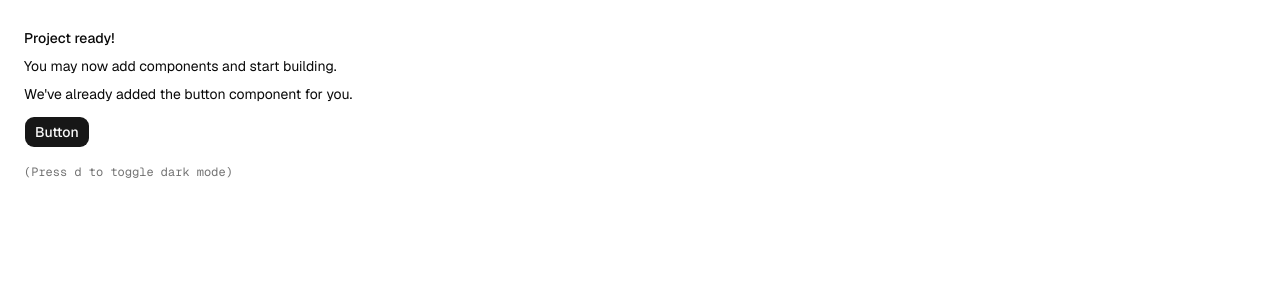
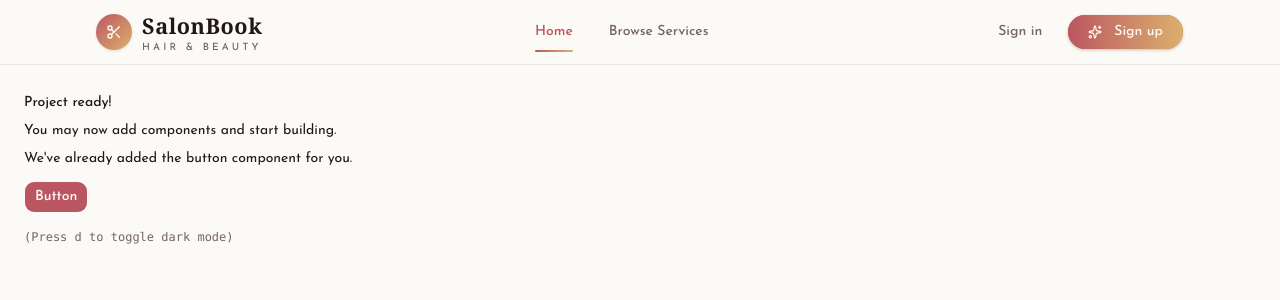
Before and after one commit to ArannaBarua1971/salon-client, a Next.js app: page / in a window 1280 px wide. Shown: the top 300 px of the page. Built offline with nearby package versions, Linux system fonts and the light colour scheme.

Commit message:
create navbar

```diff
--- /dev/null
+++ b/app/api/auth/[...all]/route.ts
@@ -0,0 +1,4 @@
+import { auth } from "@/lib/auth"; // path to your auth file
+import { toNextJsHandler } from "better-auth/next-js";
+
+export const { POST, GET } = toNextJsHandler(auth);
--- /dev/null
+++ b/app/components/layout/navbar.tsx
@@ -0,0 +1,163 @@
+"use client"
+
+import Link from "next/link"
+import { usePathname } from "next/navigation"
+import { useState } from "react"
+import { Menu, Scissors, Sparkles, X } from "lucide-react"
+
+import { Button, buttonVariants } from "@/components/ui/button"
+import { cn } from "@/lib/utils"
+
+const navLinks = [
+  { href: "/", label: "Home" },
+  { href: "/services", label: "Browse Services" },
+]
+
+export function Navbar() {
+  const pathname = usePathname()
+  const [open, setOpen] = useState(false)
+
+
+  const isActive = (href: string) =>
+    href === "/" ? pathname === "/" : pathname.startsWith(href)
+
+  return (
+    <header className="sticky top-0 z-50 w-full border-b border-border/70 bg-background/85 backdrop-blur-md">
+      <div className="mx-auto flex h-16 max-w-6xl items-center justify-between gap-4 px-4 sm:px-6 lg:px-8">
+        {/* Logo */}
+        <Link
+          href="/"
+          onClick={() => setOpen(false)}
+          className="group flex items-center gap-2.5 rounded-lg outline-none focus-visible:ring-3 focus-visible:ring-ring/50"
+        >
+          <span className="flex size-9 shrink-0 items-center justify-center rounded-full bg-linear-to-br from-rose-gold to-gold text-primary-foreground shadow-sm transition-transform duration-300 group-hover:scale-105">
+            <Scissors className="size-4" />
+          </span>
+          <span className="flex flex-col leading-none">
+            <span className="font-heading text-xl font-semibold tracking-wide text-foreground sm:text-[1.35rem]">
+              SalonBook
+            </span>
+            <span className="mt-0.5 text-[9px] font-medium tracking-[0.32em] text-muted-foreground uppercase sm:text-[10px]">
+              Hair &amp; Beauty
+            </span>
+          </span>
+        </Link>
+
+        {/* Desktop navigation */}
+        <nav className="hidden items-center gap-1 md:flex" aria-label="Main">
+          {navLinks.map((link) => (
+            <Link
+              key={link.href}
+              href={link.href}
+              aria-current={isActive(link.href) ? "page" : undefined}
+              className={cn(
+                "relative rounded-full px-4 py-2 text-sm font-medium transition-colors outline-none focus-visible:ring-3 focus-visible:ring-ring/50",
+                isActive(link.href)
+                  ? "text-rose-gold"
+                  : "text-muted-foreground hover:text-foreground"
+              )}
+            >
+              {link.label}
+              <span
+                className={cn(
+                  "absolute inset-x-4 -bottom-0.5 h-0.5 rounded-full bg-linear-to-r from-rose-gold to-gold transition-transform duration-300",
+                  isActive(link.href) ? "scale-x-100" : "scale-x-0"
+                )}
+              />
+            </Link>
+          ))}
+        </nav>
+
+        {/* Desktop auth actions */}
+        <div className="hidden items-center gap-2 md:flex">
+          <Link
+            href="/sign-in"
+            className={cn(
+              buttonVariants({ variant: "ghost" }),
+              "h-9 px-4 text-muted-foreground hover:text-foreground"
+            )}
+          >
+            Sign in
+          </Link>
+          <Link
+            href="/sign-up"
+            className={cn(
+              buttonVariants({ variant: "default" }),
+              "h-9 rounded-full bg-linear-to-r from-rose-gold to-gold px-5 text-primary-foreground shadow-sm hover:opacity-90"
+            )}
+          >
+            <Sparkles className="mr-1.5 size-3.5" />
+            Sign up
+          </Link>
+        </div>
+
+        {/* Mobile menu toggle */}
+        <Button
+          variant="ghost"
+          size="icon"
+          className="size-9 text-foreground md:hidden"
+          aria-label={open ? "Close menu" : "Open menu"}
+          aria-expanded={open}
+          aria-controls="mobile-menu"
+          onClick={() => setOpen((value) => !value)}
+        >
+          {open ? <X className="size-5" /> : <Menu className="size-5" />}
+        </Button>
+      </div>
+
+      {/* Mobile menu */}
+      {open && (
+        <div
+          id="mobile-menu"
+          className="animate-in border-t border-border/70 bg-background duration-200 fade-in slide-in-from-top-2 md:hidden"
+        >
+          <nav
+            className="mx-auto flex max-w-6xl flex-col gap-1 px-4 py-4 sm:px-6"
+            aria-label="Mobile"
+          >
+            {navLinks.map((link) => (
+              <Link
+                key={link.href}
+                href={link.href}
+                aria-current={isActive(link.href) ? "page" : undefined}
+                onClick={() => setOpen(false)}
+                className={cn(
+                  "rounded-lg px-3 py-2.5 text-base font-medium transition-colors outline-none focus-visible:ring-3 focus-visible:ring-ring/50",
+                  isActive(link.href)
+                    ? "bg-rose-gold/10 text-rose-gold"
+                    : "text-muted-foreground hover:bg-muted hover:text-foreground"
+                )}
+              >
+                {link.label}
+              </Link>
+            ))}
+
+            <div className="mt-3 flex flex-col gap-2 border-t border-border/70 pt-4">
+              <Link
+                href="/sign-in"
+                onClick={() => setOpen(false)}
+                className={cn(
+                  buttonVariants({ variant: "outline" }),
+                  "h-10 w-full rounded-full text-base"
+                )}
+              >
+                Sign in
+              </Link>
+              <Link
+                href="/sign-up"
+                onClick={() => setOpen(false)}
+                className={cn(
+                  buttonVariants({ variant: "default" }),
+                  "h-10 w-full rounded-full bg-linear-to-r from-rose-gold to-gold text-base text-primary-foreground shadow-sm hover:opacity-90"
+                )}
+              >
+                <Sparkles className="mr-1.5 size-4" />
+                Sign up
+              </Link>
+            </div>
+          </nav>
+        </div>
+      )}
+    </header>
+  )
+}
--- a/app/globals.css
+++ b/app/globals.css
@@ -5,7 +5,10 @@
 @custom-variant dark (&:is(.dark *));
 
 @theme inline {
-    --font-heading: var(--font-sans);
+  --font-heading:
+    "Cormorant Garamond", "Playfair Display", Georgia, "Times New Roman", serif;
+  --color-rose-gold: var(--rose-gold);
+  --color-gold: var(--gold);
   --font-sans: var(--font-sans);
   --color-sidebar-ring: var(--sidebar-ring);
   --color-sidebar-border: var(--sidebar-border);
@@ -48,72 +51,79 @@
 }
 
 :root {
-    --background: oklch(1 0 0);
-    --foreground: oklch(0.145 0 0);
-    --card: oklch(1 0 0);
-    --card-foreground: oklch(0.145 0 0);
-    --popover: oklch(1 0 0);
-    --popover-foreground: oklch(0.145 0 0);
-    --primary: oklch(0.205 0 0);
-    --primary-foreground: oklch(0.985 0 0);
-    --secondary: oklch(0.97 0 0);
-    --secondary-foreground: oklch(0.205 0 0);
-    --muted: oklch(0.97 0 0);
-    --muted-foreground: oklch(0.556 0 0);
-    --accent: oklch(0.97 0 0);
-    --accent-foreground: oklch(0.205 0 0);
+  /* Salon palette */
+  --rose-gold: oklch(0.58 0.13 15);
+  --gold: oklch(0.78 0.1 78);
+
+  --background: oklch(0.985 0.006 85);
+  --foreground: oklch(0.22 0.015 40);
+  --card: oklch(1 0.004 85);
+  --card-foreground: oklch(0.22 0.015 40);
+  --popover: oklch(1 0.004 85);
+  --popover-foreground: oklch(0.22 0.015 40);
+  --primary: oklch(0.58 0.13 15);
+  --primary-foreground: oklch(0.99 0.005 40);
+  --secondary: oklch(0.955 0.015 85);
+  --secondary-foreground: oklch(0.3 0.02 20);
+  --muted: oklch(0.955 0.012 85);
+  --muted-foreground: oklch(0.52 0.02 40);
+  --accent: oklch(0.945 0.025 30);
+  --accent-foreground: oklch(0.3 0.03 15);
   --destructive: oklch(0.577 0.245 27.325);
-    --border: oklch(0.922 0 0);
-    --input: oklch(0.922 0 0);
-    --ring: oklch(0.708 0 0);
-    --chart-1: oklch(0.87 0 0);
-    --chart-2: oklch(0.556 0 0);
+  --border: oklch(0.9 0.015 85);
+  --input: oklch(0.9 0.015 85);
+  --ring: oklch(0.58 0.13 15);
+  --chart-1: oklch(0.58 0.13 15);
+  --chart-2: oklch(0.78 0.1 78);
   --chart-3: oklch(0.439 0 0);
   --chart-4: oklch(0.371 0 0);
   --chart-5: oklch(0.269 0 0);
   --radius: 0.625rem;
   --sidebar: oklch(0.985 0 0);
   --sidebar-foreground: oklch(0.145 0 0);
-    --sidebar-primary: oklch(0.205 0 0);
-    --sidebar-primary-foreground: oklch(0.985 0 0);
-    --sidebar-accent: oklch(0.97 0 0);
-    --sidebar-accent-foreground: oklch(0.205 0 0);
-    --sidebar-border: oklch(0.922 0 0);
-    --sidebar-ring: oklch(0.708 0 0);
+  --sidebar-primary: oklch(0.58 0.13 15);
+  --sidebar-primary-foreground: oklch(0.99 0.005 40);
+  --sidebar-accent: oklch(0.945 0.025 30);
+  --sidebar-accent-foreground: oklch(0.3 0.03 15);
+  --sidebar-border: oklch(0.9 0.015 85);
+  --sidebar-ring: oklch(0.58 0.13 15);
 }
 
 .dark {
-    --background: oklch(0.145 0 0);
-    --foreground: oklch(0.985 0 0);
-    --card: oklch(0.205 0 0);
-    --card-foreground: oklch(0.985 0 0);
-    --popover: oklch(0.205 0 0);
-    --popover-foreground: oklch(0.985 0 0);
-    --primary: oklch(0.922 0 0);
-    --primary-foreground: oklch(0.205 0 0);
-    --secondary: oklch(0.269 0 0);
-    --secondary-foreground: oklch(0.985 0 0);
-    --muted: oklch(0.269 0 0);
-    --muted-foreground: oklch(0.708 0 0);
-    --accent: oklch(0.269 0 0);
-    --accent-foreground: oklch(0.985 0 0);
+  --rose-gold: oklch(0.74 0.11 18);
+  --gold: oklch(0.82 0.09 80);
+
+  --background: oklch(0.17 0.02 345);
+  --foreground: oklch(0.97 0.005 40);
+  --card: oklch(0.21 0.02 345);
+  --card-foreground: oklch(0.97 0.005 40);
+  --popover: oklch(0.21 0.02 345);
+  --popover-foreground: oklch(0.97 0.005 40);
+  --primary: oklch(0.74 0.11 18);
+  --primary-foreground: oklch(0.2 0.03 345);
+  --secondary: oklch(0.27 0.02 345);
+  --secondary-foreground: oklch(0.97 0.005 40);
+  --muted: oklch(0.26 0.02 345);
+  --muted-foreground: oklch(0.7 0.015 40);
+  --accent: oklch(0.3 0.03 350);
+  --accent-foreground: oklch(0.97 0.005 40);
   --destructive: oklch(0.704 0.191 22.216);
-    --border: oklch(1 0 0 / 10%);
-    --input: oklch(1 0 0 / 15%);
-    --ring: oklch(0.556 0 0);
-    --chart-1: oklch(0.87 0 0);
-    --chart-2: oklch(0.556 0 0);
+  --border: oklch(1 0 0 / 12%);
+  --input: oklch(1 0 0 / 16%);
+  --ring: oklch(0.74 0.11 18);
+  --chart-1: oklch(0.74 0.11 18);
+  --chart-2: oklch(0.82 0.09 80);
   --chart-3: oklch(0.439 0 0);
   --chart-4: oklch(0.371 0 0);
   --chart-5: oklch(0.269 0 0);
-    --sidebar: oklch(0.205 0 0);
-    --sidebar-foreground: oklch(0.985 0 0);
-    --sidebar-primary: oklch(0.488 0.243 264.376);
-    --sidebar-primary-foreground: oklch(0.985 0 0);
-    --sidebar-accent: oklch(0.269 0 0);
-    --sidebar-accent-foreground: oklch(0.985 0 0);
-    --sidebar-border: oklch(1 0 0 / 10%);
-    --sidebar-ring: oklch(0.556 0 0);
+  --sidebar: oklch(0.21 0.02 345);
+  --sidebar-foreground: oklch(0.97 0.005 40);
+  --sidebar-primary: oklch(0.74 0.11 18);
+  --sidebar-primary-foreground: oklch(0.2 0.03 345);
+  --sidebar-accent: oklch(0.3 0.03 350);
+  --sidebar-accent-foreground: oklch(0.97 0.005 40);
+  --sidebar-border: oklch(1 0 0 / 12%);
+  --sidebar-ring: oklch(0.74 0.11 18);
 }
 
 @layer base {
--- a/app/layout.tsx
+++ b/app/layout.tsx
@@ -1,15 +1,12 @@
-import { Geist, Geist_Mono } from "next/font/google"
-
+import { Josefin_Sans} from "next/font/google"
 import "./globals.css"
 import { ThemeProvider } from "@/components/theme-provider"
-import { cn } from "@/lib/utils";
+import { Navbar } from "@/app/components/layout/navbar"
 
-const geist = Geist({subsets:['latin'],variable:'--font-sans'})
 
-const fontMono = Geist_Mono({
+const JosefinSans = Josefin_Sans({
   subsets: ["latin"],
-  variable: "--font-mono",
-})
+});
 
 export default function RootLayout({
   children,
@@ -20,10 +17,15 @@ export default function RootLayout({
     <html
       lang="en"
       suppressHydrationWarning
-      className={cn("antialiased", fontMono.variable, "font-sans", geist.variable)}
+      className={`${
+        JosefinSans.className
+      }`}
     >
       <body>
-        <ThemeProvider>{children}</ThemeProvider>
+        <ThemeProvider>
+          <Navbar />
+          {children}
+        </ThemeProvider>
       </body>
     </html>
   )
--- /dev/null
+++ b/lib/auth-client.ts
@@ -0,0 +1,2 @@
+import { createAuthClient } from "better-auth/react"
+export const { signIn, signUp,signOut, useSession } = createAuthClient()
--- /dev/null
+++ b/lib/auth.ts
@@ -0,0 +1,15 @@
+import { betterAuth } from "better-auth"
+import { MongoClient } from "mongodb"
+import { mongodbAdapter } from "@better-auth/mongo-adapter"
+
+const client = new MongoClient(process.env.MONGODBURL as string)
+const db = client.db("salon")
+
+export const auth = betterAuth({
+  emailAndPassword: {
+    enabled: true,
+  },
+  database: mongodbAdapter(db, {
+    client,
+  }),
+})
--- a/package.json
+++ b/package.json
@@ -13,9 +13,12 @@
   },
   "dependencies": {
     "@base-ui/react": "^1.9.0",
+    "@better-auth/mongo-adapter": "^1.7.27",
+    "better-auth": "^1.7.27",
     "class-variance-authority": "^0.7.1",
     "cn": "^0.5.2",
     "lucide-react": "^1.77.0",
+    "mongodb": "^7.9.1",
     "next": "16.4.6",
     "next-themes": "^0.4.6",
     "react": "19.3.1",
--- /dev/null
+++ b/src/app/lib/auth.ts
@@ -0,0 +1,15 @@
+import { betterAuth } from "better-auth"
+import { MongoClient } from "mongodb"
+import { mongodbAdapter } from "@better-auth/mongo-adapter"
+
+const client = new MongoClient(process.env.MONGODBURL as string)
+const db = client.db("salon")
+
+export const auth = betterAuth({
+  emailAndPassword: {
+    enabled: true,
+  },
+  database: mongodbAdapter(db, {
+    client,
+  }),
+})
```
Also changed, not shown: 1 other file (tests, documents, lock files or other folders). Lines whose indentation alone changed are shown as unchanged.
